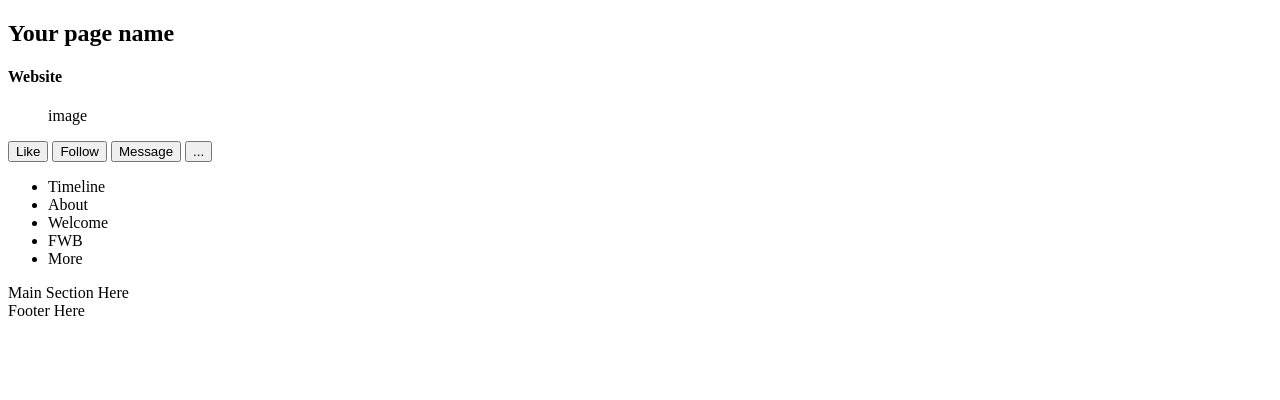
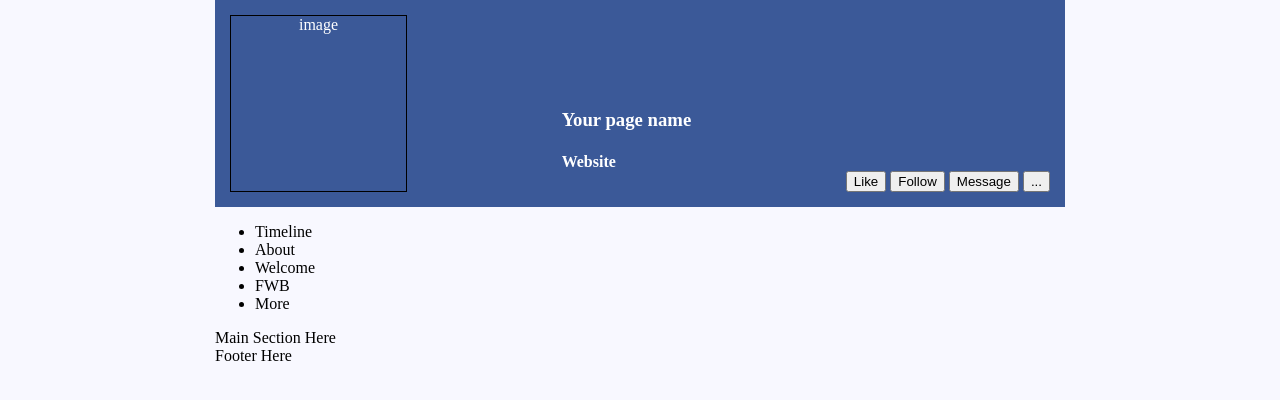
Before and after one commit to josephdubon/socialmockup, a plain HTML site: page index.html in a window 1280 px wide. Drawn offline with Linux system fonts and the light colour scheme.

Commit message:
Worked on the header section -structure and css.

```diff
--- a/index.html
+++ b/index.html
@@ -10,20 +10,20 @@
 
 <body>
 
+    <section class="pageWrapper">
+
         <!-- Start Header -->
         <header>
+            <!-- Header Image -->
+            <figure class="headerImage">image</figure>
 
             <section class="headerTitles">
                 <!-- Header Title -->
-            <h1>Your page name</h1>
+                <h1 class="headerTitle">Your page name</h1>
 
                 <!-- Header Subtitle -->
-            <h4>Website</h4>
-
-            <!-- Header Image -->
-            <figure class="headerImage">image</figure>
+                <h4 class="headerSubTitle">Website</h4>
             </section>
-
             <!-- Header Buttons -->
             <section class="headerButtons">
                 <button class="btn btnLike">Like</button>
@@ -31,8 +31,9 @@
                 <button class="btn btnMessage">Message</button>
                 <button class="btn btnMore">...</button>
             </section>
+        </header>
 
-        <!-- Header Navigation -->
+        <!-- Navigation -->
         <nav>
             <ul class="headerNavigation">
                 <li>Timeline</li>
@@ -42,8 +43,6 @@
                 <li>More</li>
             </ul>
         </nav>
-
-    </header>
 
         <!-- Start Main Page  Content -->
         <main>
@@ -55,6 +54,7 @@
             Footer Here
         </footer>
 
+    </section>
     <!-- Start Scripts -->
     <script src="script.js"></script>
 
--- a/style.css
+++ b/style.css
@@ -1,34 +1,66 @@
+/* Reset Box Styles */
+:root {
+    box-sizing: border-box;
+}
+
 /* Main Body Styles */
-body {}
+/* html {} */
+
+body {
+    margin: 0;
+    background: ghostwhite;
+}
+
+.pageWrapper {
+    width: 850px;
+    margin: 0 auto;
+}
 
 /* Font Styles */
-h1,
+/* h1,
 h2,
 h3,
 h4,
 h5 {}
 
-p {}
+p {} */
 
 /* Link Styles */
-a:link {}
+/* a:link {}
 
 a:visited {}
 
 a:hover {}
 
-a:active {}
+a:active {} */
 
 /* Icon Styles */
 
 /* Header Styles */
-header {}
+header {
+    display: flex;
+    flex-flow: row nowrap;
+    justify-content: space-between;
+    align-items: flex-end;
+    background: #3b5998;
+    color: white;
+    padding: 15px;
+}
 
-.headerTitles {}
+figure {
+    margin: 0;
+}
 
-.headerTitles h1 {}
+.headerImage {
+    text-align: center;
+    width: 175px;
+    height: 175px;
+    border: 1px solid black;
+}
 
-.headerTitles h4 {}
+.headerTitle {}
+
+.headerSubTitle {}
 
 .headerImage {}
 
@@ -37,7 +69,7 @@ header {}
 .headerNavigation {}
 
 /* Button Styles */
-.btn {}
+/* .btn {}
 
 .btn .btnLike {}
 
@@ -45,4 +77,4 @@ header {}
 
 .btn .btnMessage {}
 
-.btn .btnMore {}
+.btn .btnMore {} */
```
Lines whose indentation alone changed are shown as unchanged.
